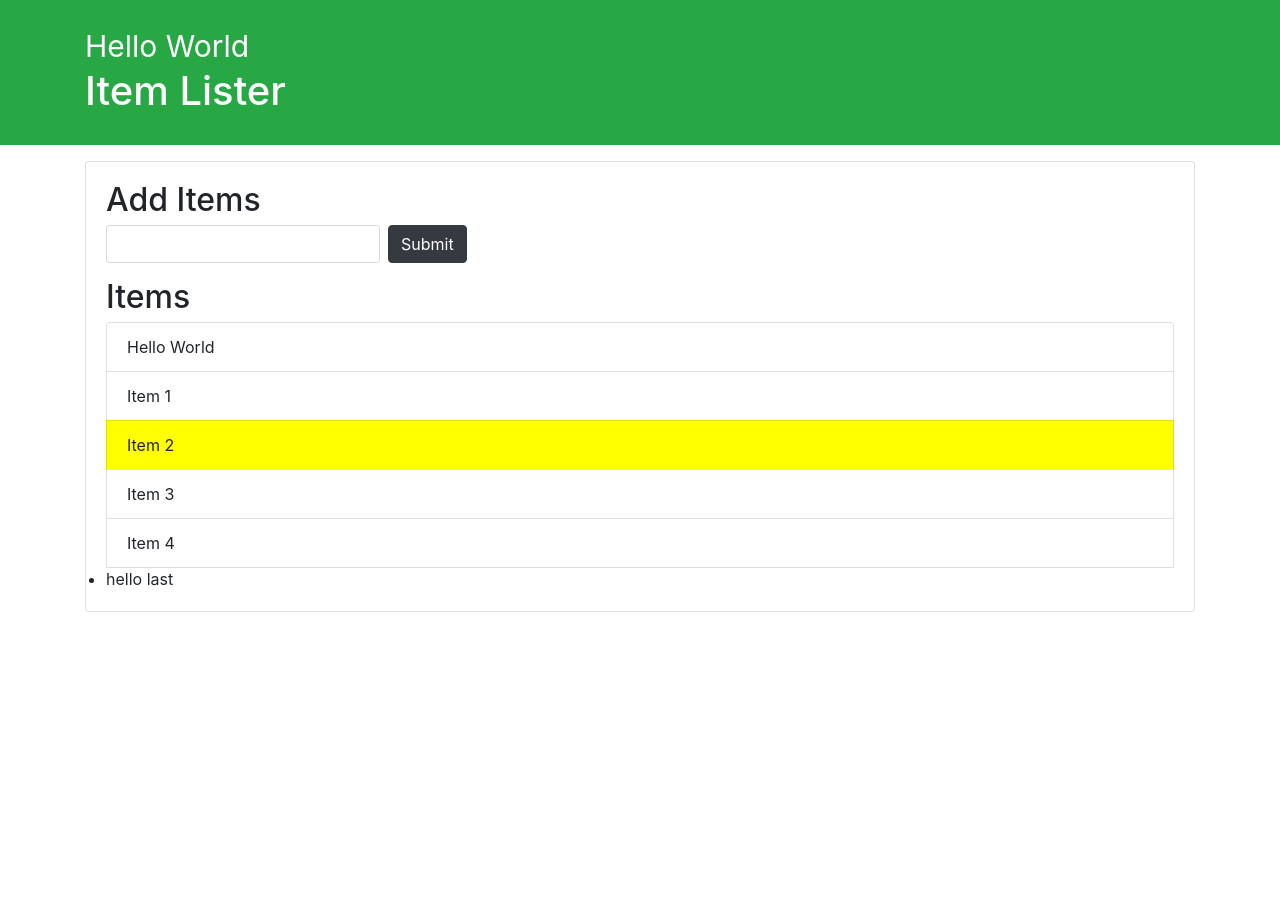
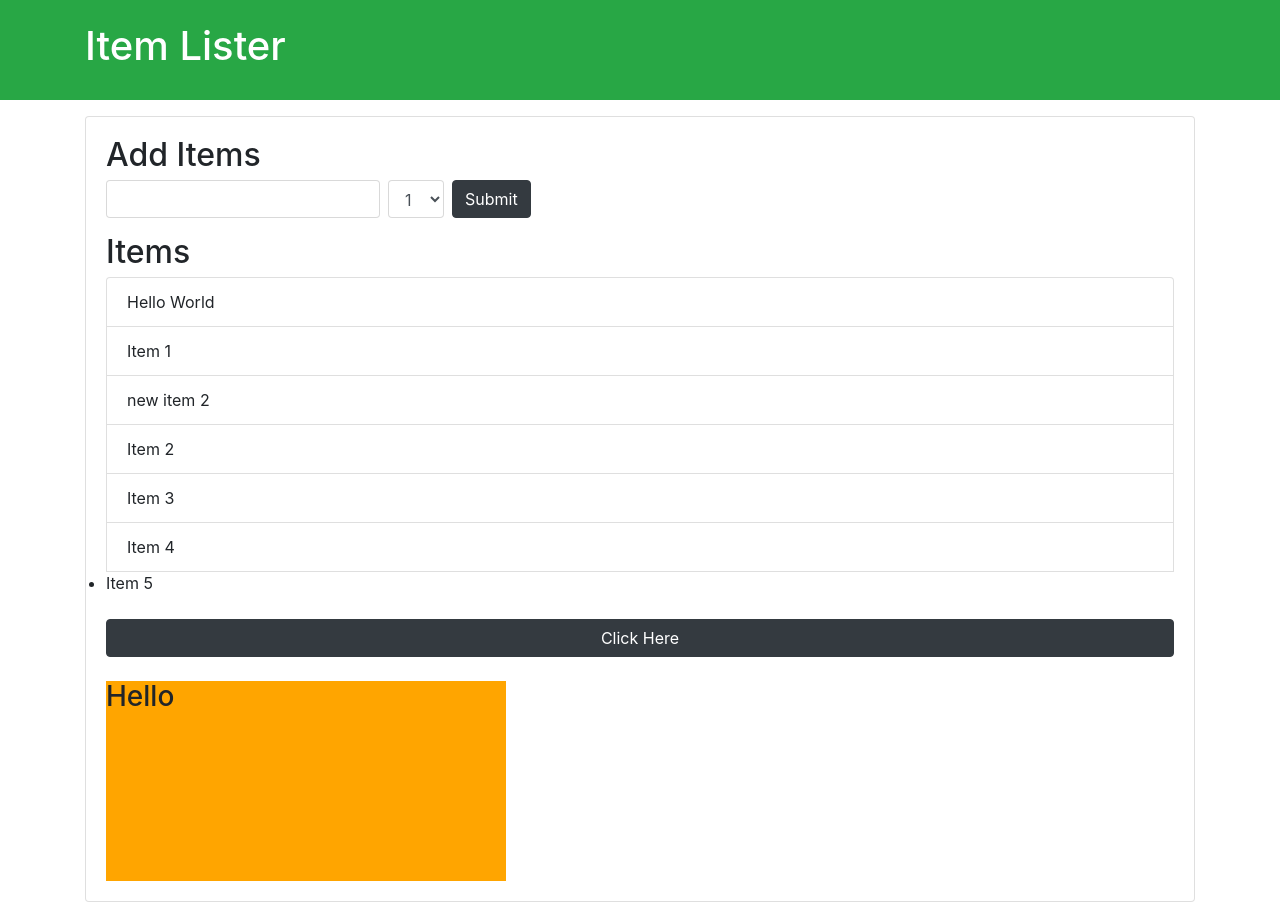
Before and after one commit to jaiswalk008/dom, a plain HTML site: page index.html in a window 1280 px wide. Before the commit the page ends 800 px from the top, so only its background shows below. Drawn offline with nearby package versions, Linux system fonts and the light colour scheme.

Commit message:
crash course 3

```diff
--- /dev/null
+++ b/event.js
@@ -0,0 +1,89 @@
+// //event listeners
+
+// var button=  document.getElementById('button');
+// //(event , function)
+// button.addEventListener('click', buttonCLick);
+// function buttonCLick(e){
+//     //console.log('button clicked');
+//     //attaching dom function with events
+//     document.getElementById('header-title').textContent=
+//     'changed';
+//     document.querySelector('#main').style.backgroundColor='red';
+//     console.log(e);
+//     console.log(e.target);
+//     console.log(e.target.id);
+//     console.log(e.target.className);
+//     console.log(e.target.classList);
+  var output = document.getElementById('output');
+//     output.innerHTML = '<h3>'+e.target.id +'</h3>';
+//     console.log(e.type);
+//     //mouse position from the window
+//     console.log(e.clientX);
+//     console.log(e.clientY);
+
+//     //mouse position from the current element
+//     console.log(e.offsetX);
+//     console.log(e.offsetY);
+//     //check if alt key is being or not
+//     console.log(e.altKey);
+//     //check if control key is being or not
+
+//     console.log(e.ctrlKey);
+// //check if shift key is being or not
+//     console.log(e.shiftKey);
+
+// }
+var button = document.getElementById('button');
+// button.addEventListener('dblclick',runEvent);
+//mousedown works immediately after the mouse is pressed down
+//without lifting the finger while mouseup
+//works only when we lift our finger up
+// button.addEventListener('click',runEvent);
+// button.addEventListener('mousedown',runEvent);
+var box = document.getElementById('box');
+// button.addEventListener('mouseup',runEvent);
+
+// // box.addEventListener('mousedown',runEvent);
+// box.addEventListener('mouseenter',runEvent);
+// // box.addEventListener('mouseleave',runEvent);
+
+// box.addEventListener('mouseover',runEvent);
+// box.addEventListener('mouseout',runEvent);
+//differnece between MOUSEENTER/MOUSELEAVE and
+//MOUSEOVER/MOUSEOUT is that the later calls the function
+//again for child elements
+// box.addEventListener('mousemove',runEvent);
+
+var itemInput = document.querySelector('input[type="text"]');
+var form = document.querySelector('form');
+
+// itemInput.addEventListener('keydown',runEvent);
+// itemInput.addEventListener('keyup',runEvent);
+// itemInput.addEventListener('keypress',runEvent);
+
+ //itemInput.addEventListener('focus',runEvent);
+// itemInput.addEventListener('blur',runEvent);
+
+// itemInput.addEventListener('cut',runEvent);
+// itemInput.addEventListener('paste',runEvent);
+// itemInput.addEventListener('copy',runEvent);
+// //below takes place whenever we do anything with the input element
+
+//itemInput.addEventListener('input',runEvent);
+
+form.addEventListener('submit',runEvent);
+var opt = document.querySelector('select');
+//opt.addEventListener('change',runEvent);
+function runEvent(e){
+    e.preventDefault();
+    //console.log('event type: ' +e.type);
+    console.log(itemInput.value);
+    console.log(opt.value);
+    // output.innerHTML='<h3>'+e.offsetX+'</h3><h3>'+
+    // e.offsetY+'<h3>';
+    // box.style.backgroundColor="rgb("+e.offsetX+","+
+    // e.offsetY+",35)";
+    // document.body.style.backgroundColor="rgb("+e.offsetY+","+
+    // e.offsetX+",40)";
+
+}
--- a/index.html
+++ b/index.html
@@ -18,6 +18,11 @@
     <h2 class="title">Add Items</h2>
     <form class="form-inline mb-3">
       <input type="text" class="form-control mr-2">
+      <select class="form-control mr-2">
+        <option value="1">1</option>
+        <option value="2">2</option>
+        <option value="3">3</option>
+      </select>
       <input type="submit" class="btn btn-dark" value="Submit">
     </form>
     <h2 class="title">Items</h2>
@@ -25,12 +30,18 @@
       <li class="list-group-item">Item 1</li>
       <li class="list-group-item">Item 2</li>
       <li class="list-group-item">Item 3</li>
-      <li class="list-group-item">Item 4</li>
+       <li class="list-group-item">Item 4</li>
       <li>Item 5</li>
     </ul>
-    <span></span>
+    <div id="output"></div>
+    <br>
+    <button class="btn btn-dark btn-block" id ="button">Click Here</button>
+    <br>
+    <div id="box" style="width:400px ; height:200px;
+     background: orange" ><h3>Hello</h3></div>
    </div>
   </div>
   <SCript src="./script.js"></SCript>
+  <script src="./event.js"></script>
 </body>
 </html>
--- a/script.js
+++ b/script.js
@@ -1,182 +1,182 @@
-//shows all the properties of the html page
-// console.dir(document)
-// console.log(document.domain)
-// console.log(document.URL)
-// console.log(document.title)
-// document.title  = "Hello"
-// console.log(document.title);
-// console.log(document.all);
-// console.log(document.body.firstChild)
-// console.log(document.all[10])
-//document.all[10].textContent="hello";
-/* all = show the html collection of the elements
-there are some differences between
-array and html collection like we cant use reverse()
-method for html collections*/
-//console.log(document.forms)
-// console.log(document.links)
+// //shows all the properties of the html page
+// // console.dir(document)
+// // console.log(document.domain)
+// // console.log(document.URL)
+// // console.log(document.title)
+// // document.title  = "Hello"
+// // console.log(document.title);
+// // console.log(document.all);
+// // console.log(document.body.firstChild)
+// // console.log(document.all[10])
+// //document.all[10].textContent="hello";
+// /* all = show the html collection of the elements
+// there are some differences between
+// array and html collection like we cant use reverse()
+// method for html collections*/
+// //console.log(document.forms)
+// // console.log(document.links)
 
-//get element by id
-// let headerTitle = document.getElementById('header-title');
-// console.log(headerTitle.innerText);
-// //text content does not maintain the style as it shows the
-// //span elemen too but innerText doesnot
-// console.log(headerTitle.textContent);
-// //The below line does not changes h1 to h2 rather inserts
-// //h2 element inside the h1 and changes the textContent too
-// // headerTitle.innerHTML = '<h2>Inner html</h2>';
-// console.log(headerTitle.textContent);
-// header = document.getElementById('main-header');
-// // header.style.borderBottom='10px solid black';
+// //get element by id
+// // let headerTitle = document.getElementById('header-title');
+// // console.log(headerTitle.innerText);
+// // //text content does not maintain the style as it shows the
+// // //span elemen too but innerText doesnot
+// // console.log(headerTitle.textContent);
+// // //The below line does not changes h1 to h2 rather inserts
+// // //h2 element inside the h1 and changes the textContent too
+// // // headerTitle.innerHTML = '<h2>Inner html</h2>';
+// // console.log(headerTitle.textContent);
+// // header = document.getElementById('main-header');
+// // // header.style.borderBottom='10px solid black';
 
-// get elements by class name
+// // get elements by class name
 
-// let items = document.getElementsByClassName('list-group-item');
-//  console.log(items);
-// // console.log(items[0]);
-// // console.log(items[2]);
-// items[1].textContent='hello';
-// // items[1].style.fontWeight = 'bold';
-// // items[1].style.backgroundColor = 'yellow';
-// //wont work because its a html collection
-// // items.style.backgroundColor='red';
-// for(let i=0;i<items.length;i++){
-//     items[i].style.backgroundColor='red';
-// }
+// // let items = document.getElementsByClassName('list-group-item');
+// //  console.log(items);
+// // // console.log(items[0]);
+// // // console.log(items[2]);
+// // items[1].textContent='hello';
+// // // items[1].style.fontWeight = 'bold';
+// // // items[1].style.backgroundColor = 'yellow';
+// // //wont work because its a html collection
+// // // items.style.backgroundColor='red';
+// // for(let i=0;i<items.length;i++){
+// //     items[i].style.backgroundColor='red';
+// // }
 
-// //get elemts by tag name
+// // //get elemts by tag name
 
-// let li = document.getElementsByTagName('li');
-//  console.log(li);
-// // console.log(li); //selects all the elements by tag name of 'li'
-// li[2].style.backgroundColor = 'green';
-// for(let i=0;i<li.length;i++){
-//     //li is html collection of items having tag name of li
+// // let li = document.getElementsByTagName('li');
+// //  console.log(li);
+// // // console.log(li); //selects all the elements by tag name of 'li'
+// // li[2].style.backgroundColor = 'green';
+// // for(let i=0;i<li.length;i++){
+// //     //li is html collection of items having tag name of li
 
-//     li[i].style.fontWeight='bold';
-// }
-// console.log(li.length);
+// //     li[i].style.fontWeight='bold';
+// // }
+// // console.log(li.length);
 
-// query selector
-//we can select any css slector be it id ,class or tag name
-//returns a node of the element and always seelects the first element
+// // query selector
+// //we can select any css slector be it id ,class or tag name
+// //returns a node of the element and always seelects the first element
 
-// var header = document.querySelector('#main-header');
-// console.log(header);
-// header.style.borderBottom = '10px solid black';
+// // var header = document.querySelector('#main-header');
+// // console.log(header);
+// // header.style.borderBottom = '10px solid black';
 
-// //will only select the first input
-// var input = document.querySelector('input');
-// input.value='hello';
+// // //will only select the first input
+// // var input = document.querySelector('input');
+// // input.value='hello';
 
-// var submit = document.querySelector('input[type="submit"]');
-// submit.value='sent';
+// // var submit = document.querySelector('input[type="submit"]');
+// // submit.value='sent';
 
-// var item = document.querySelector('.list-group-item');
-// item.style.color='red';
+// // var item = document.querySelector('.list-group-item');
+// // item.style.color='red';
 
-// // var lastItem = document.querySelector('.list-group-item:last-child');
-// // lastItem.style.color= 'red';
+// // // var lastItem = document.querySelector('.list-group-item:last-child');
+// // // lastItem.style.color= 'red';
 
-// var secondItem = document.querySelector('.list-group-item:nth-child(2)');
-// secondItem.style.backgroundColor='blue';
+// // var secondItem = document.querySelector('.list-group-item:nth-child(2)');
+// // secondItem.style.backgroundColor='blue';
 
-// var thirdItem = document.querySelector('.list-group-item:nth-child(3)');
-// thirdItem.style.visibility='hidden';
-// //query selector all -- same as class name or tag name
-// var titles = document.querySelectorAll('.title');
-// console.log(titles);//returns a nodelist and we can perform array methods on nodelist
-// titles[0].textContent = 'hello';
+// // var thirdItem = document.querySelector('.list-group-item:nth-child(3)');
+// // thirdItem.style.visibility='hidden';
+// // //query selector all -- same as class name or tag name
+// // var titles = document.querySelectorAll('.title');
+// // console.log(titles);//returns a nodelist and we can perform array methods on nodelist
+// // titles[0].textContent = 'hello';
 
 
 
-// var odd = document.querySelectorAll('li:nth-child(odd)');
-// var even = document.querySelectorAll('li:nth-child(even)');
+// // var odd = document.querySelectorAll('li:nth-child(odd)');
+// // var even = document.querySelectorAll('li:nth-child(even)');
 
-// for(var i=0;i<odd.length;i++){
-//     odd[i].style.backgroundColor='yellow';
-//     even[i].style.backgroundColor='red';
-// }
-// var items = document.querySelectorAll('li');
-// // console.log(items) --> nodelist
-// items[1].style.color='green';
-// var odd = document.querySelectorAll('li:nth-child(odd)');
-// console.log(odd);
-// for(let i=0;i<odd.length;i++){
-//     odd[i].style.backgroundColor='green';
-// }
+// // for(var i=0;i<odd.length;i++){
+// //     odd[i].style.backgroundColor='yellow';
+// //     even[i].style.backgroundColor='red';
+// // }
+// // var items = document.querySelectorAll('li');
+// // // console.log(items) --> nodelist
+// // items[1].style.color='green';
+// // var odd = document.querySelectorAll('li:nth-child(odd)');
+// // console.log(odd);
+// // for(let i=0;i<odd.length;i++){
+// //     odd[i].style.backgroundColor='green';
+// // }
 
-//Traversing the DOM
+// //Traversing the DOM
 
-//parent node
- var itemList= document.querySelector('#items');
-// console.log(itemList.parentNode)
-// itemList.parentNode.style.backgroundColor='red'
-// console.log(itemList.parentNode.parentNode.parentNode)
+// //parent node
+//  var itemList= document.querySelector('#items');
+// // console.log(itemList.parentNode)
+// // itemList.parentNode.style.backgroundColor='red'
+// // console.log(itemList.parentNode.parentNode.parentNode)
 
-//parent element
-// same as parent Node
+// //parent element
+// // same as parent Node
 
-/*below line will also show text nodes because of implicit <br> elements
-will return nodelist*/
-console.log(itemList.childNodes);
+// /*below line will also show text nodes because of implicit <br> elements
+// will return nodelist*/
+// console.log(itemList.childNodes);
 
-//children will return html collection with no text element
-// in between so its better to use
+// //children will return html collection with no text element
+// // in between so its better to use
 
-console.log(itemList.children);
-console.log(itemList.children[1]);
-itemList.children[1].style.backgroundColor='yellow';
+// console.log(itemList.children);
+// console.log(itemList.children[1]);
+// itemList.children[1].style.backgroundColor='yellow';
 
-console.log(itemList.firstChild);
-//above line returns text element again
+// console.log(itemList.firstChild);
+// //above line returns text element again
 
-console.log(itemList.firstElementChild);
-//above line returns first li
-//itemList.firstElementChild.textContent='hello world';
+// console.log(itemList.firstElementChild);
+// //above line returns first li
+// //itemList.firstElementChild.textContent='hello world';
 
-console.log(itemList.lastElementChild);
-//above line returns first li
-itemList.lastElementChild.textContent='hello last';
+// console.log(itemList.lastElementChild);
+// //above line returns first li
+// itemList.lastElementChild.textContent='hello last';
 
 
-//siblings
+// //siblings
 
-//nextsibling
+// //nextsibling
 
-console.log(itemList.nextSibling);//show text element
+// console.log(itemList.nextSibling);//show text element
 
-console.log(itemList.nextElementSibling);//shows span
+// console.log(itemList.nextElementSibling);//shows span
 
-//previous sibling
+// //previous sibling
 
-console.log(itemList.previousSibling);//shows text
+// console.log(itemList.previousSibling);//shows text
 
-console.log(itemList.previousElementSibling);//show hw
+// console.log(itemList.previousElementSibling);//show hw
 
-//create element
-//create a div
+// //create element
+// //create a div
 
-var newDiv = document.createElement('div');
-newDiv.className='hello'; //add class
-newDiv.id='newId';
-newDiv.setAttribute('title','hello div');//attribute type , value
+// var newDiv = document.createElement('div');
+// newDiv.className='hello'; //add class
+// newDiv.id='newId';
+// newDiv.setAttribute('title','hello div');//attribute type , value
 
 
-//create text Node
+// //create text Node
 
-var newDivText = document.createTextNode('Hello World');
-newDiv.appendChild(newDivText);
+// var newDivText = document.createTextNode('Hello World');
+// newDiv.appendChild(newDivText);
 
-//inserting div before h1 of item listener
-//in the header the .container class
-var container = document.querySelector('header .container');
-var h1 = document.querySelector('header h1');
-container.insertBefore(newDiv,h1) //element , insertion before
+// //inserting div before h1 of item listener
+// //in the header the .container class
+// var container = document.querySelector('header .container');
+// var h1 = document.querySelector('header h1');
+// container.insertBefore(newDiv,h1) //element , insertion before
 
-console.log(newDiv);
+// console.log(newDiv);
 
-newDiv.style.fontSize='30px';
+// newDiv.style.fontSize='30px';
 
 //adding before item1
 let newLi = document.createElement('li');
@@ -192,3 +192,18 @@ var item1 = document.querySelector('div .list-group-item');
 ul.insertBefore(newLi , item1);
 
 console.log(newLi.textContent)
+
+ let newLi2 = document.createElement('li');
+ newLi2.className='list-group-item';
+ var text1 = document.createTextNode('new item 2');
+ newLi2.appendChild(text1);
+
+ var ul = document.querySelector('div #items');
+//  var item2 = document.querySelectorAll('div .list-group-item');
+//  console.log(item2[2].textContent);
+
+//  ul.insertBefore(newLi2 , item2[2]);
+ var item2 = document.querySelector('div .list-group-item:nth-child(3)');
+ ul.insertBefore(newLi2 , item2);
+
+ console.log(newLi2);
```
